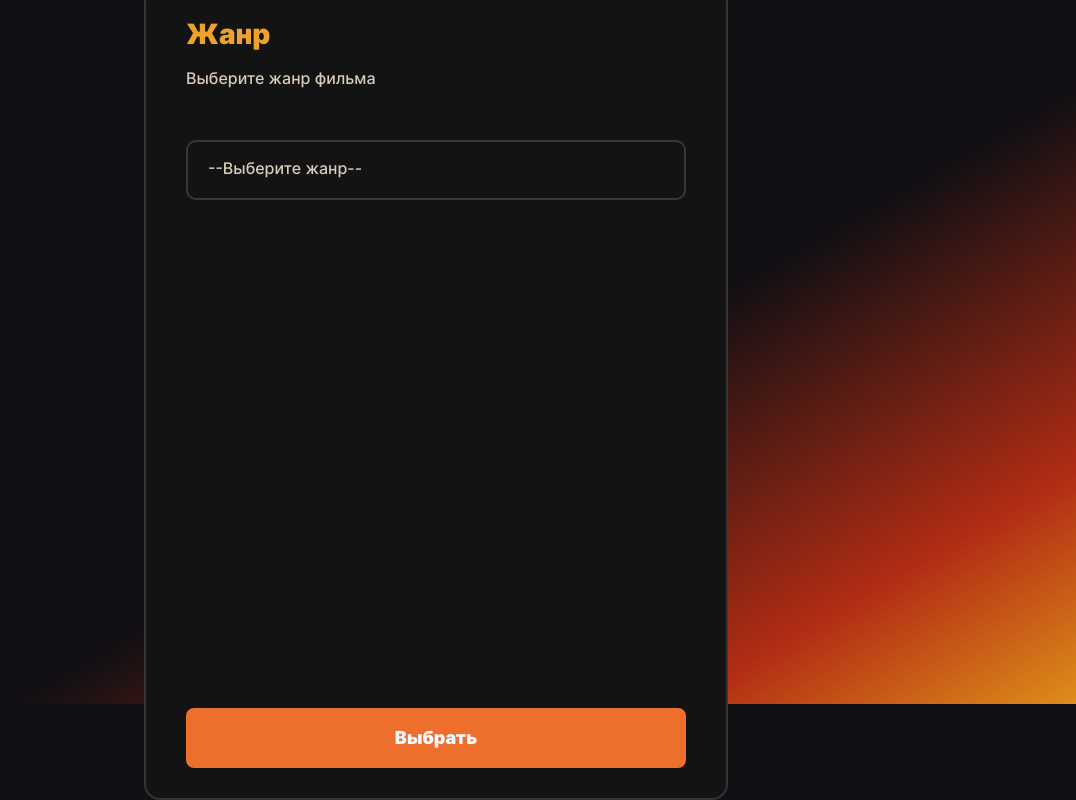
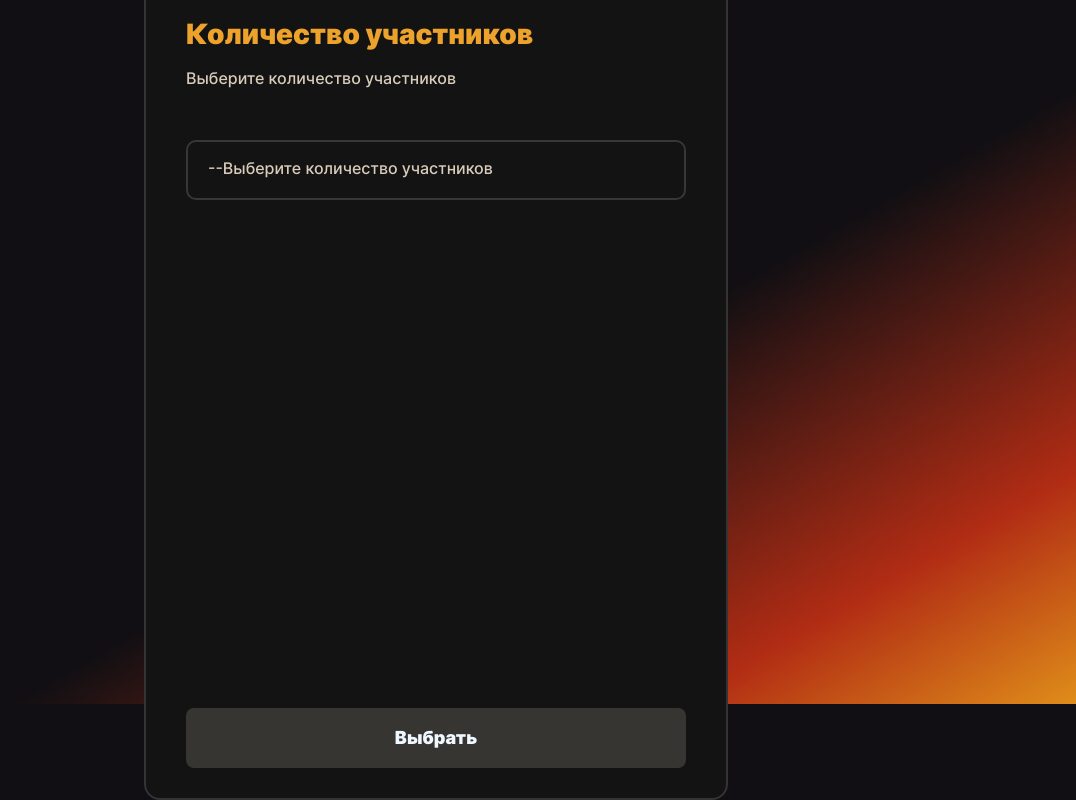
Before and after one commit to ArtPsycho/kino-random, a website built with webpack: page src/index.html in a window 1280 px wide. Both pictures are taken after a click on the button "Начать". Shown: the part 96-896 px from the top of the page, without its empty margins (204-1280 px from the left). Built offline with nearby package versions, Linux system fonts and the light colour scheme.

Commit message:
ver 0.1.0 / Main feature

```diff
--- a/src/index.html
+++ b/src/index.html
@@ -32,21 +32,21 @@
     </div>
 
     <!-- Количество участников -->
-    <div class="modal ">
+    <div class="modal" id="form-members">
       <div class="modal__container">
         <div class="modal__container_info">
           <h2 class="modal__title">Количество участников</h2>
           <p class="modal__description">Выберите количество участников</p>
         </div>
         <div class="modal__container_action">
-          <select name="members" id="members-select">
-            <option value="">--Выберите количество участников</option>
-            <option value="1">1</option>
-            <option value="2">2</option>
-            <option value="3">3</option>
+          <select name="members" id="members-select" class="option-selector">
+            <option class="option" value="0">--Выберите количество участников</option>
+            <option class="option" value="1">1</option>
+            <option class="option" value="2">2</option>
+            <option class="option" value="3">3</option>
           </select>
         </div>
-        <button class="button">Выбрать</button>
+        <button class="button" id="members-button">Выбрать</button>
       </div>
     </div>
 
@@ -121,7 +121,7 @@
               <input
                 type="radio"
                 name="rating"
-                value="6.3-7.6"
+                value="6.2-7.7"
                 id="middle-rating-radio-button"
                 class="radio-option"
               />
--- a/src/scripts/index.js
+++ b/src/scripts/index.js
@@ -237,13 +237,48 @@ const formStart = document.getElementById('form-start')
 const formResult = document.getElementById('form-result');
 const formGenre = document.getElementById('form-genre');
 const formRating = document.getElementById('form-rating');
+const formMembers = document.getElementById('form-members');
+
 
 // Кнопка start на стартовой странице
 // Переключение на другую страницу
 startButton.addEventListener('click', () => {
   formStart.classList.remove('modal__opened');
+  formMembers.classList.add('modal__opened');
+})
+
+// Страница выбора количества участников
+const membersButton = document.getElementById('members-button');
+const membersSelect = document.getElementById('members-select');
+
+// Глобально объявляем переменные значений состояния "Выбор участников"
+let membersValue;
+
+// Обновление селектора участников
+function updateMembersSelector() {
+  membersValue = membersSelect.options[membersSelect.selectedIndex].value;
+  console.log(membersValue);
+  return membersValue;
+}
+
+// Слушатель обновления выбора селектора участников
+membersSelect.addEventListener('change', function() {
+  updateMembersSelector();
+  // genreState = `genres.name=${genreValue}`;
+});
+
+
+// function createMembersState(membersValue) {
+//   for (let i = 0; i < membersValue; i++) {
+
+//   }
+// }
+
+membersButton.addEventListener('click', () => {
+  formMembers.classList.remove('modal__opened');
   formGenre.classList.add('modal__opened');
 })
+
 
 
 
```
